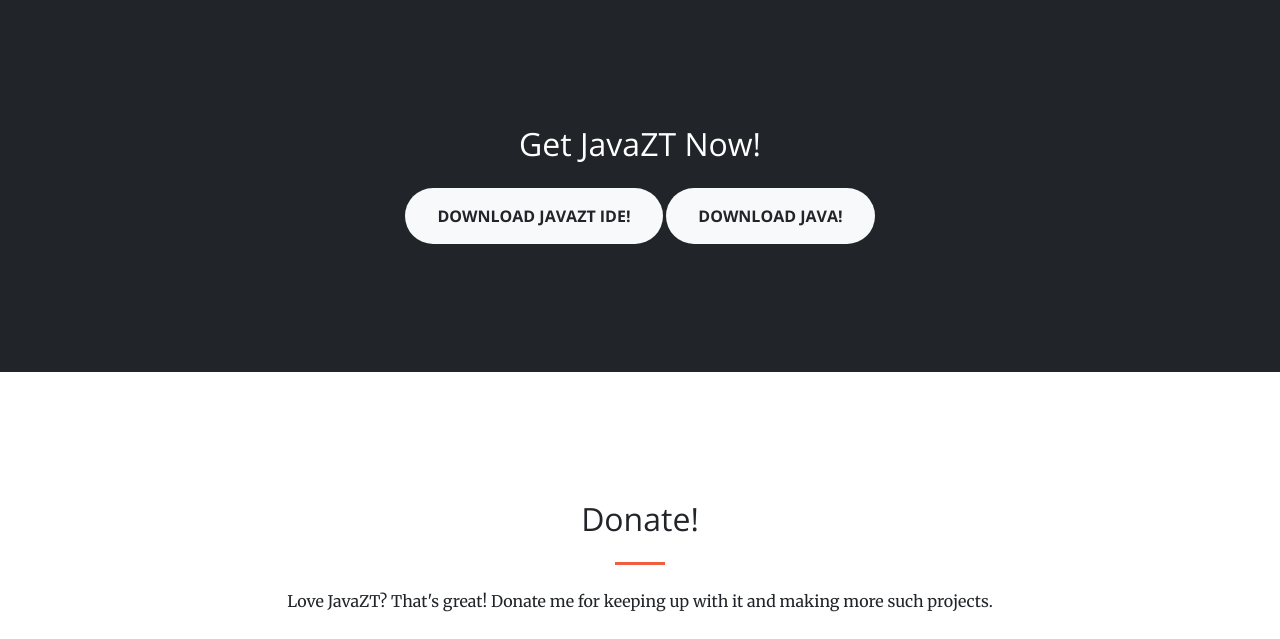
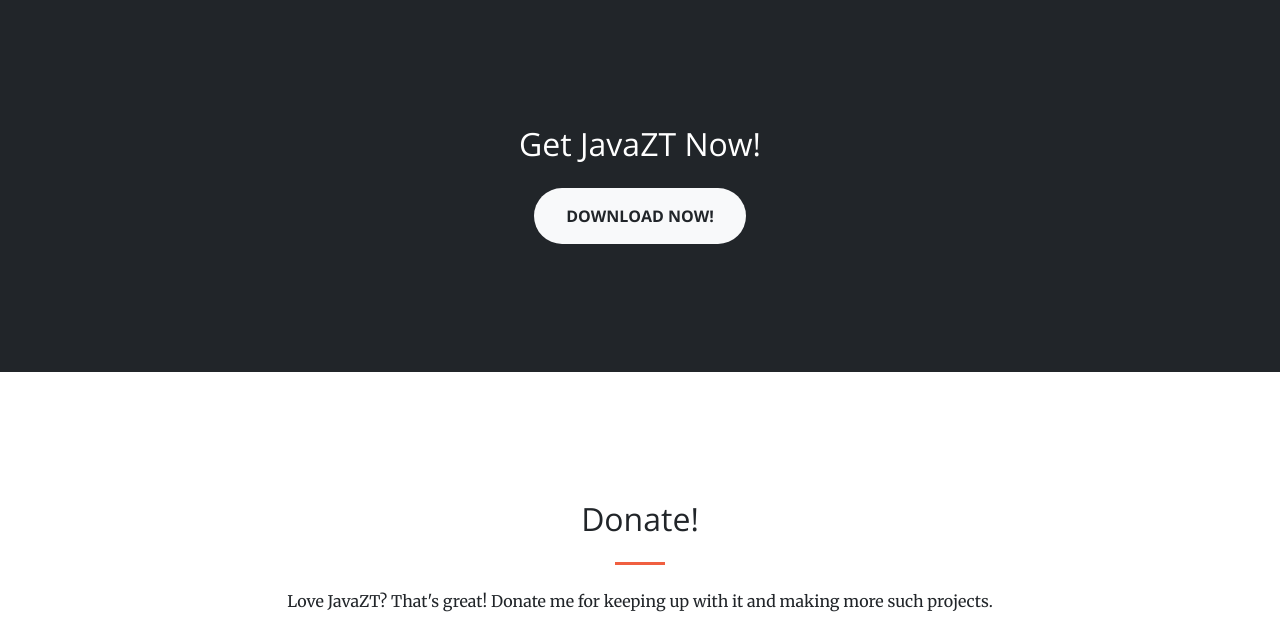
Before and after one commit to ZahidServers/JavaZT, a plain HTML site: page docs/index.html in a window 1280 px wide. Shown: the part 2624-3263 px from the top of the page. Drawn offline with nearby package versions, Linux system fonts and the light colour scheme.

Commit message:
Update index.html

```diff
--- a/docs/index.html
+++ b/docs/index.html
@@ -117,8 +117,7 @@
     <section id="download" class="bg-dark text-white">
         <div class="container text-center">
             <h2 class="mb-4">Get JavaZT Now!</h2>
-            <a class="btn btn-light btn-xl sr-button" role="button" data-aos="zoom-in" data-aos-duration="400" data-aos-once="true" href="https://github.com/ZahidServers/JavaZT/raw/main/download/JavaZT-Setup.exe">Download JavaZT IDE!</a>
-            <a class="btn btn-light btn-xl sr-button" role="button" data-aos="zoom-in" data-aos-duration="400" data-aos-once="true" href="https://www.oracle.com/in/java/technologies/javase-downloads.html">Download Java!</a>
+            <a class="btn btn-light btn-xl sr-button" role="button" data-aos="zoom-in" data-aos-duration="400" data-aos-once="true" href="https://github.com/ZahidServers/JavaZT/raw/main/download/JavaZT-Setup.exe">Download Now!</a>
         </div>
     </section>
     <section id="contact">
```
